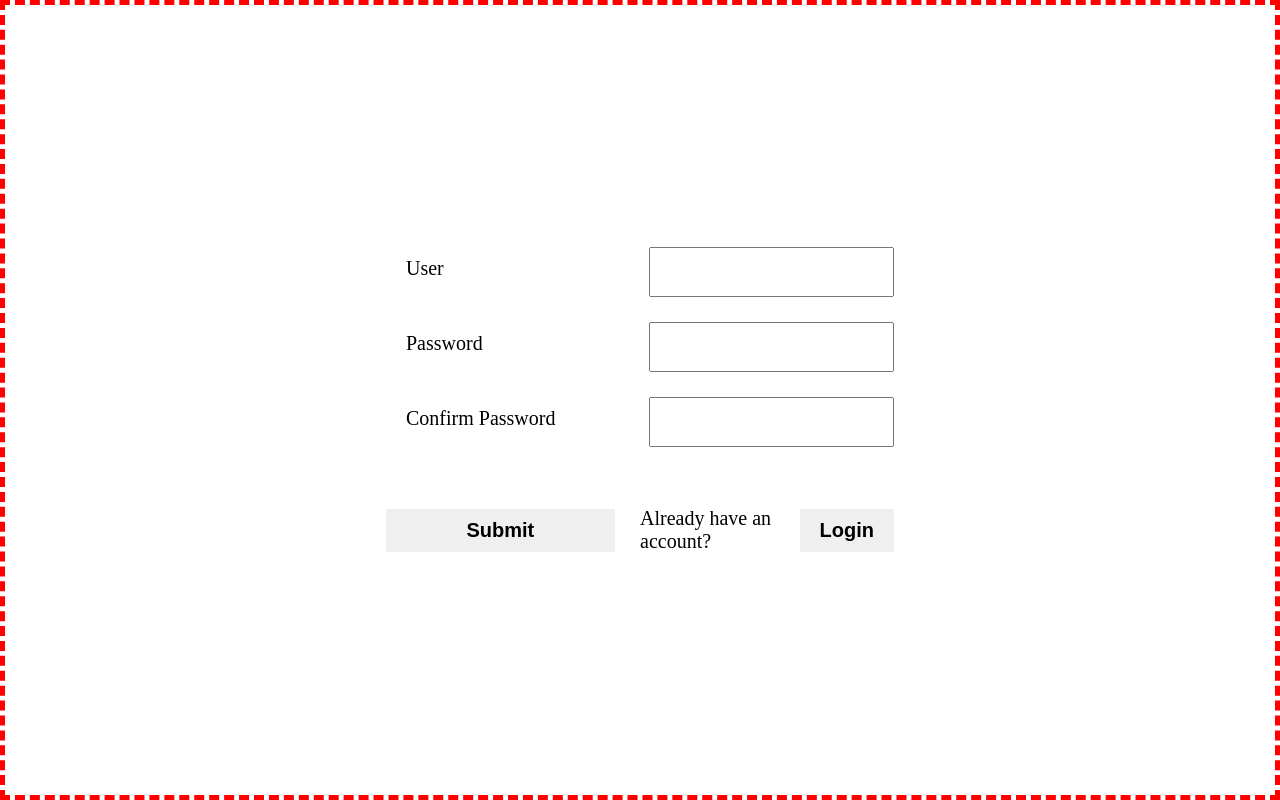
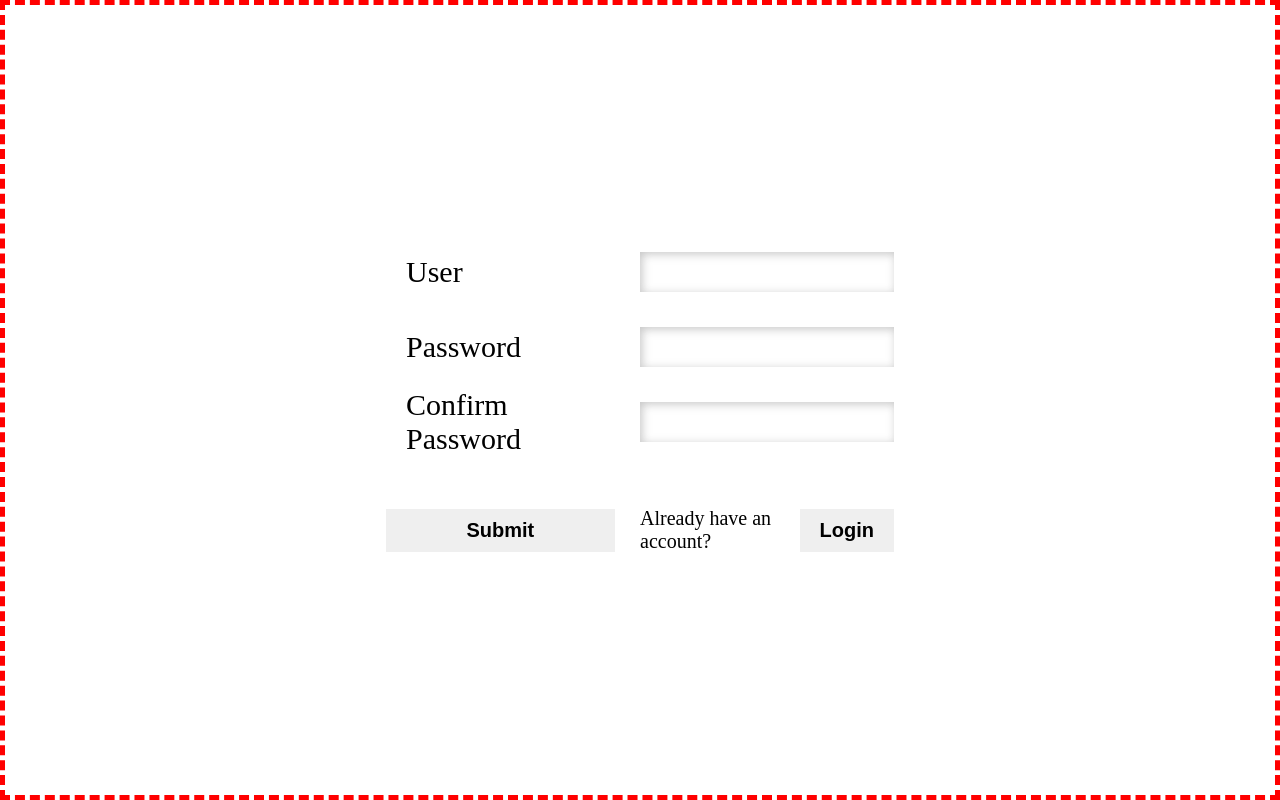
Before and after one commit to Ahamdan114/dissertify-hub, a React (Create React App) app in the folder client/: page / in a window 1280 px wide. Built offline with nearby package versions, Linux system fonts and the light colour scheme.

Commit message:
Styled with css the inputs

```diff
--- a/client/src/components/Authentication.css
+++ b/client/src/components/Authentication.css
@@ -19,21 +19,33 @@
     height: 50px;
     display: flex;
     justify-content: flex-start;
+    align-items: center;
     padding: 0;
     margin-bottom: 25px;
 }
 
 .form-input > input {
-    width: 100%;
-    min-width: none;
-    font-size: 20px;
+    width: 50%;
+    font-size: 25px;
+    height: 40px;
+    padding: 10px 20px 10px 5px;
+    border: none;
+    box-shadow: inset 2px 2px 10px rgba(142, 142, 142, 0.5);
+    transition: all 0.5s ease-in-out;
+}
+
+.form-input > input:active, .form-input > input:hover {
+    box-shadow: inset 2px 2px 10px rgba(142, 142, 142, 0.5), 2px 2px 10px rgba(142, 142, 142, 0.8);
+}
+
+.form-input > input:focus {
+    outline: none;
 }
 
 .form-input > label {
-    width: 100%;
-    min-width: none;
+    width: 50%;
     padding: 10px 20px;
-    font-size: 20px;
+    font-size: 30px;
 }
 
 .form-input {
--- a/client/src/components/Authentication.jsx
+++ b/client/src/components/Authentication.jsx
@@ -71,16 +71,16 @@ const Authentication = () => {
                     <label>Password</label>
                     <input
                         placeholder=""
-                        value={user}
-                        onChange={(e) => setUser(e.target.value)}
+                        value={password}
+                        onChange={(e) => setPassword(e.target.value)}
                     />
                 </div>
                 <div className="form-input">
                     <label>Confirm Password</label>
                     <input
                         placeholder=""
-                        value={user}
-                        onChange={(e) => setUser(e.target.value)}
+                        value={confirmPassword}
+                        onChange={(e) => setConfirmPassword(e.target.value)}
                     />
                 </div>
                 <div className="authentication-options">
```
